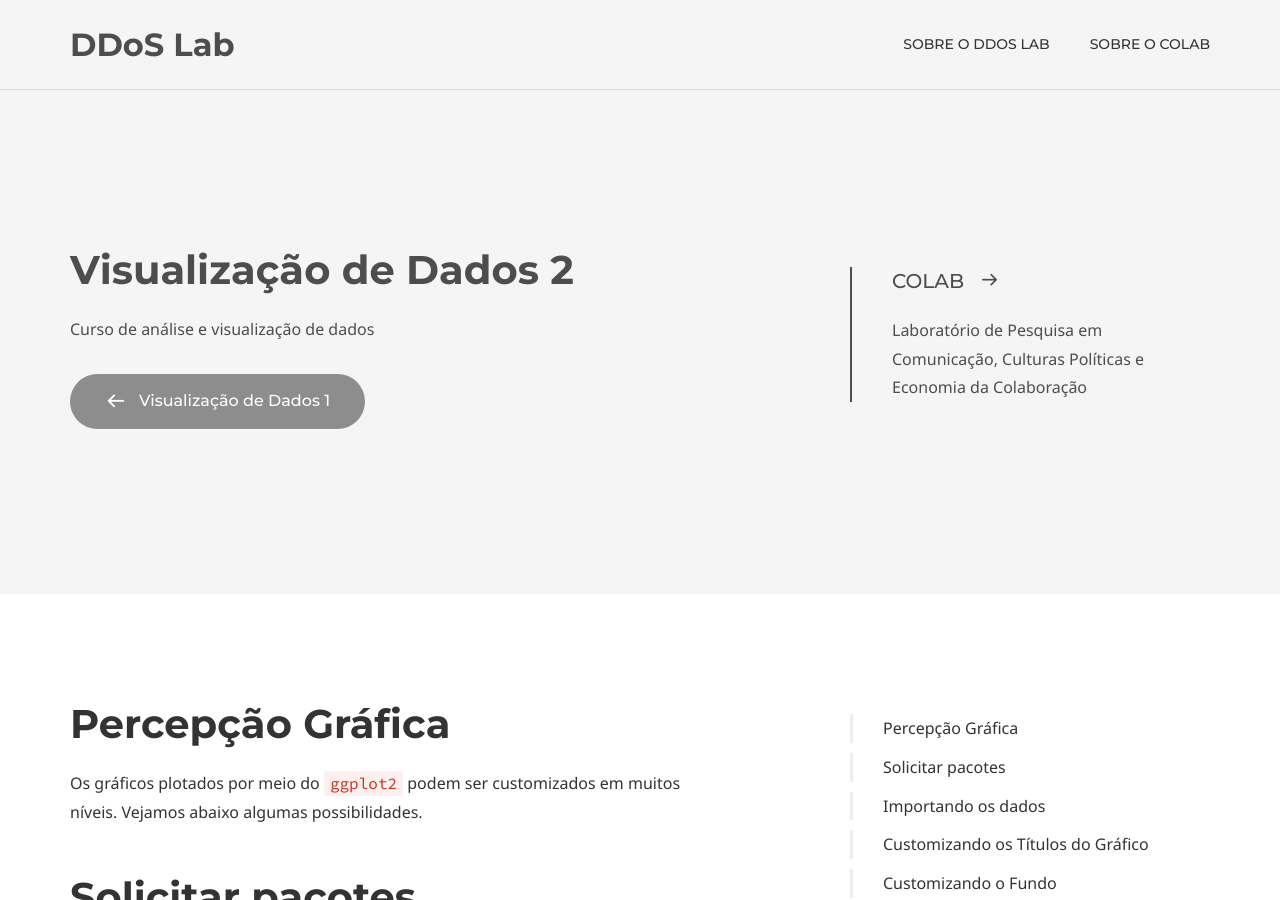
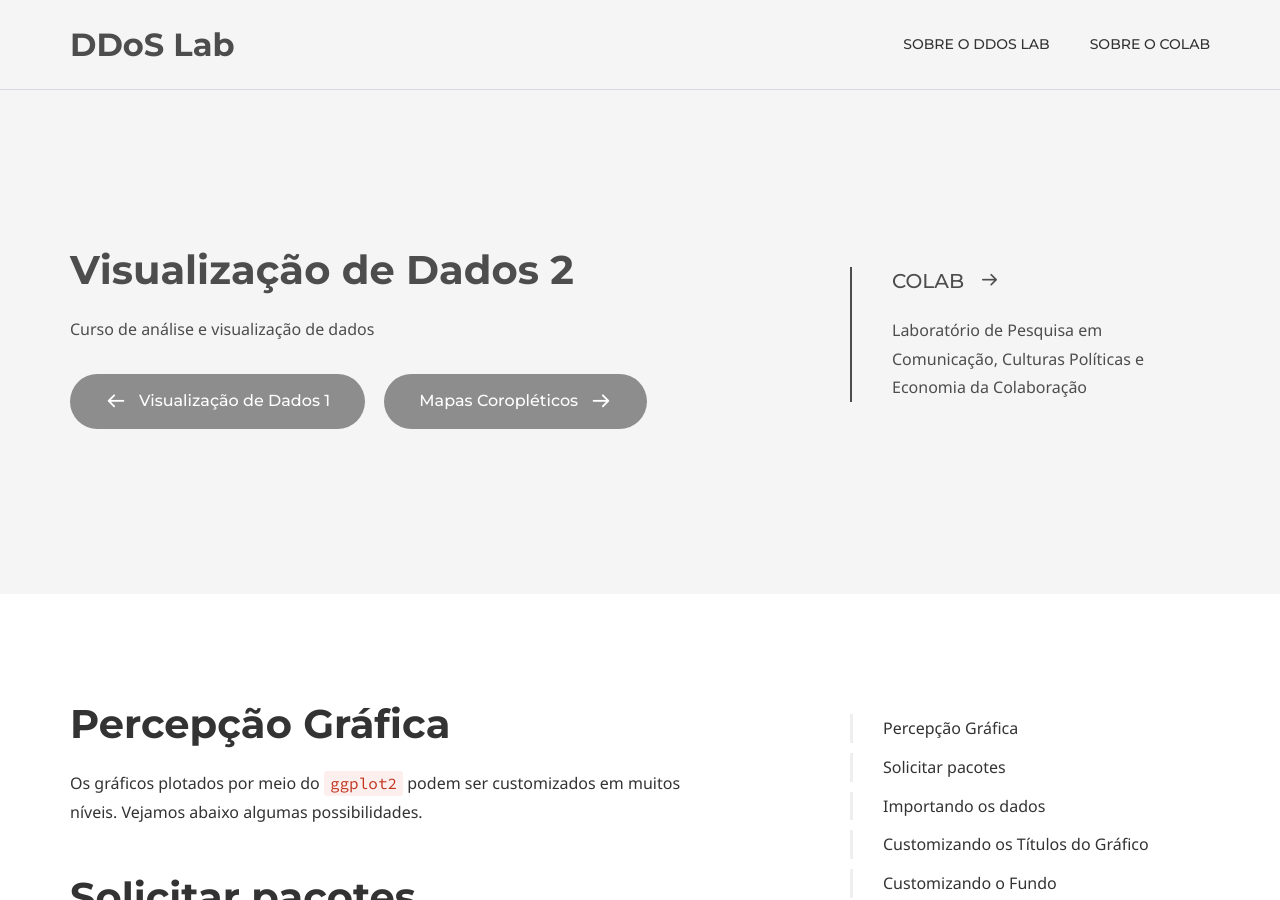
Before and after one commit to coLAB-UFF/docs, a Jekyll site: the page built from dataviz_10.md, in a window 1280 px wide and 900 px high. Built offline with Jekyll 4.4.1, drawn with Linux system fonts in a browser that asks for light colours; some web fonts are replaced.

Commit message:
Update dataviz_10.md

```diff
--- a/dataviz_10.md
+++ b/dataviz_10.md
@@ -23,6 +23,9 @@ page_nav:
     prev:
         content: Visualização de Dados 1
         url: '/dataviz_09'
+    next:
+        content: Mapas Coropléticos
+        url: '/dataviz_11'
 
 ---
 
```
